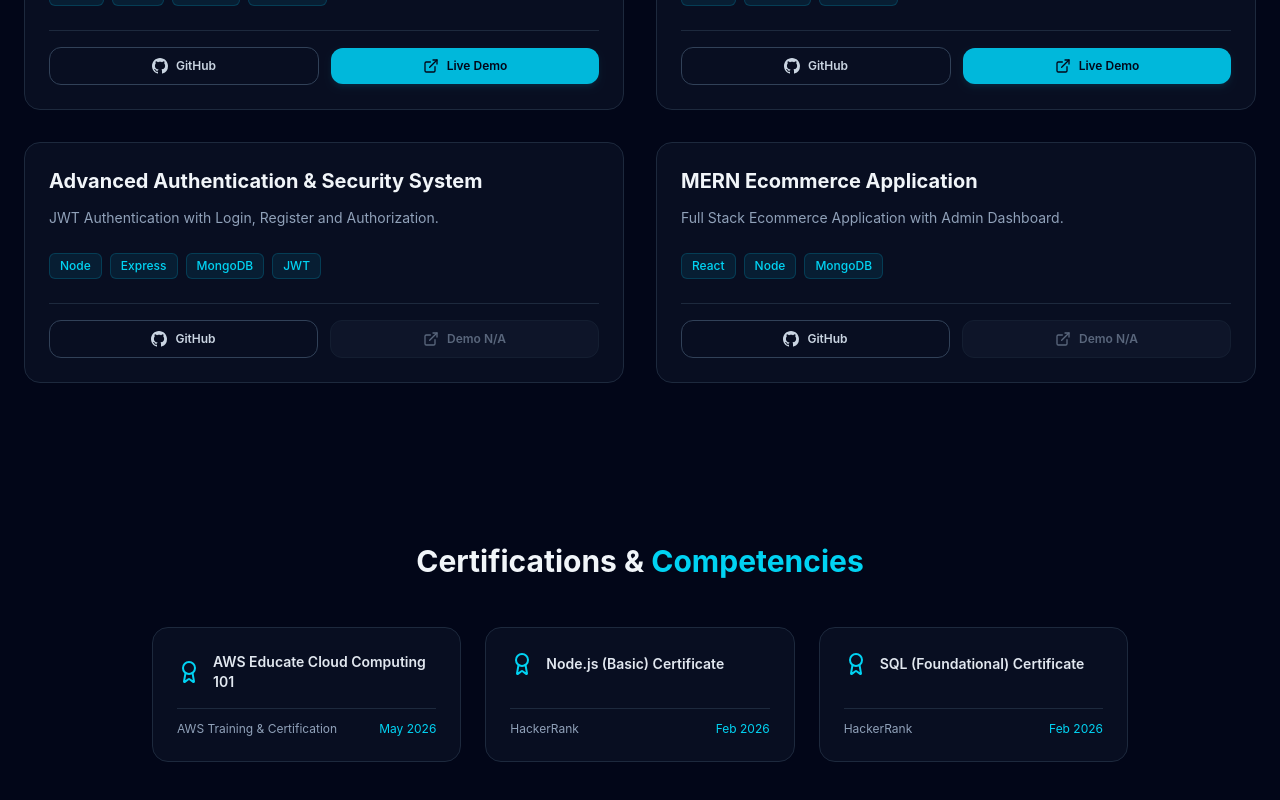
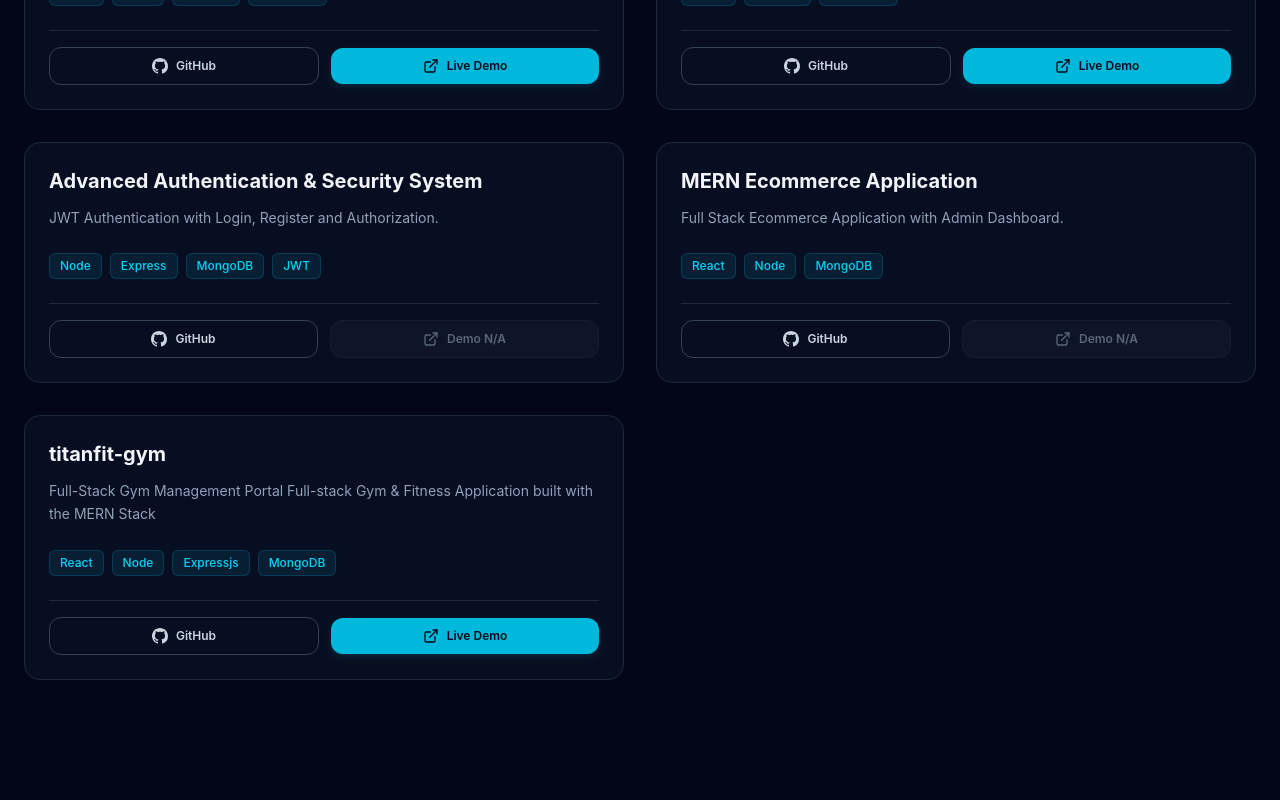
Before and after one commit to shivam1234tiwari/Portfolio, a React (Vite) app: page / in a window 1280 px wide. Shown: the part 1976-2776 px from the top of the page. Built offline with nearby package versions, Linux system fonts and the light colour scheme.

Commit message:
update projects

```diff
--- a/src/components/Projects.jsx
+++ b/src/components/Projects.jsx
@@ -30,6 +30,13 @@ export default function Projects() {
       tech: ['React', 'Node', 'MongoDB'],
       github: 'https://github.com/shivam1234tiwari/E-Commerce.git',
       demo: '',
+    },
+     {
+      title: 'titanfit-gym',
+      description: 'Full-Stack Gym Management Portal Full-stack Gym & Fitness Application built with the MERN Stack',
+      tech: ['React', 'Node', 'Expressjs','MongoDB'],
+      github: 'https://github.com/shivam1234tiwari/titanfit-gym.git',
+      demo: 'https://titanfit-gym.vercel.app/',
     },
   ];
 
--- a/src/data/projects.js
+++ b/src/data/projects.js
@@ -40,6 +40,15 @@ const projects = [
     github: "https://github.com/shivam1234tiwari/E-Commerce.git",
     demo: "", // Set empty if no live demo is available
   },
+   {
+    id: 4,
+    title: "titanfit-gym",
+    image: titanfit-gym,
+    description: "Full-Stack Gym Management Portal Full-stack Gym & Fitness Application built with the MERN Stack",
+    tech: ["React", "Node", "Express","MongoDB"],
+    github: "https://github.com/shivam1234tiwari/titanfit-gym.git",
+    demo: "", // Set empty if no live demo is available
+  },
 ];
 
 export default projects;
```
